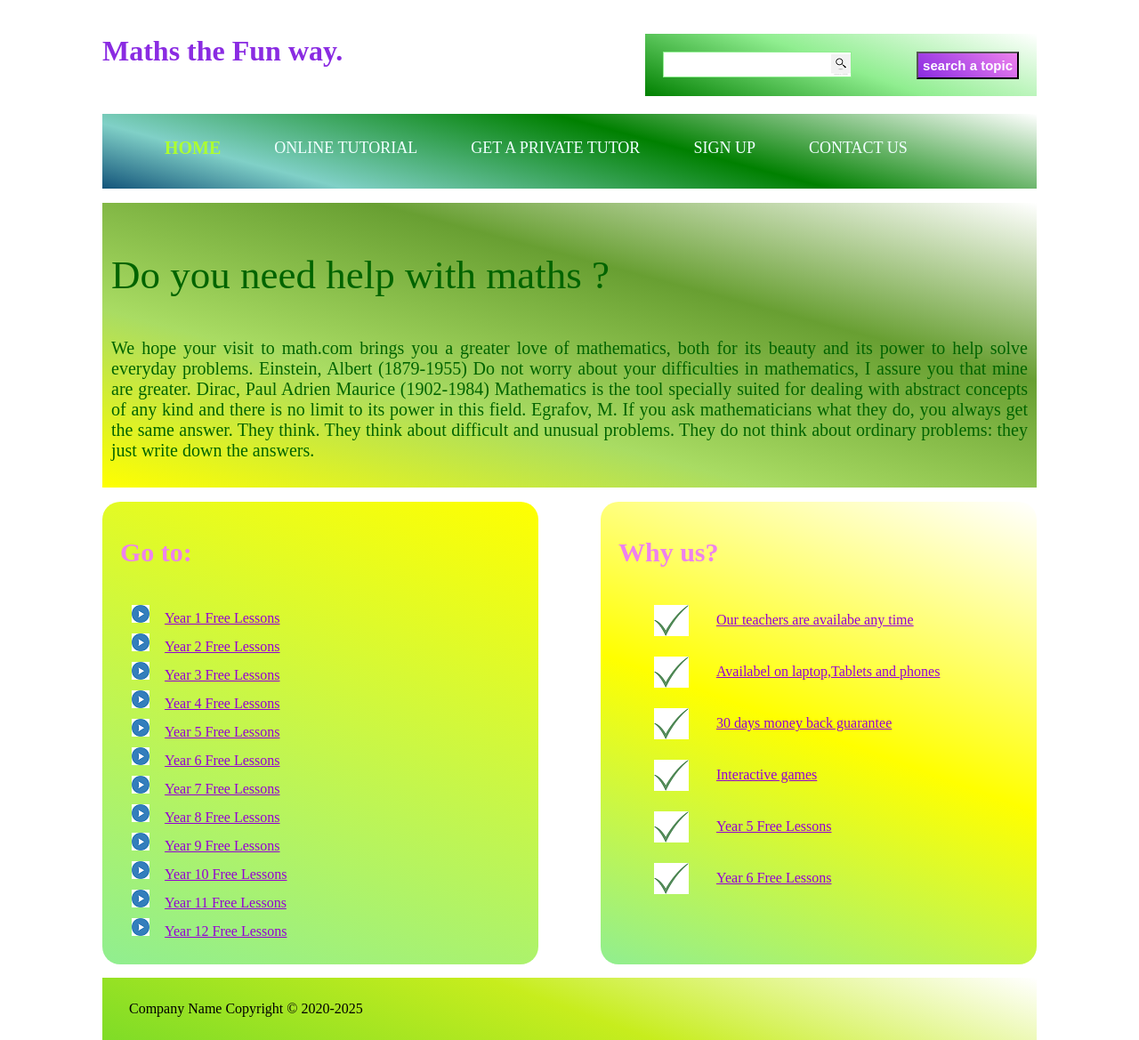
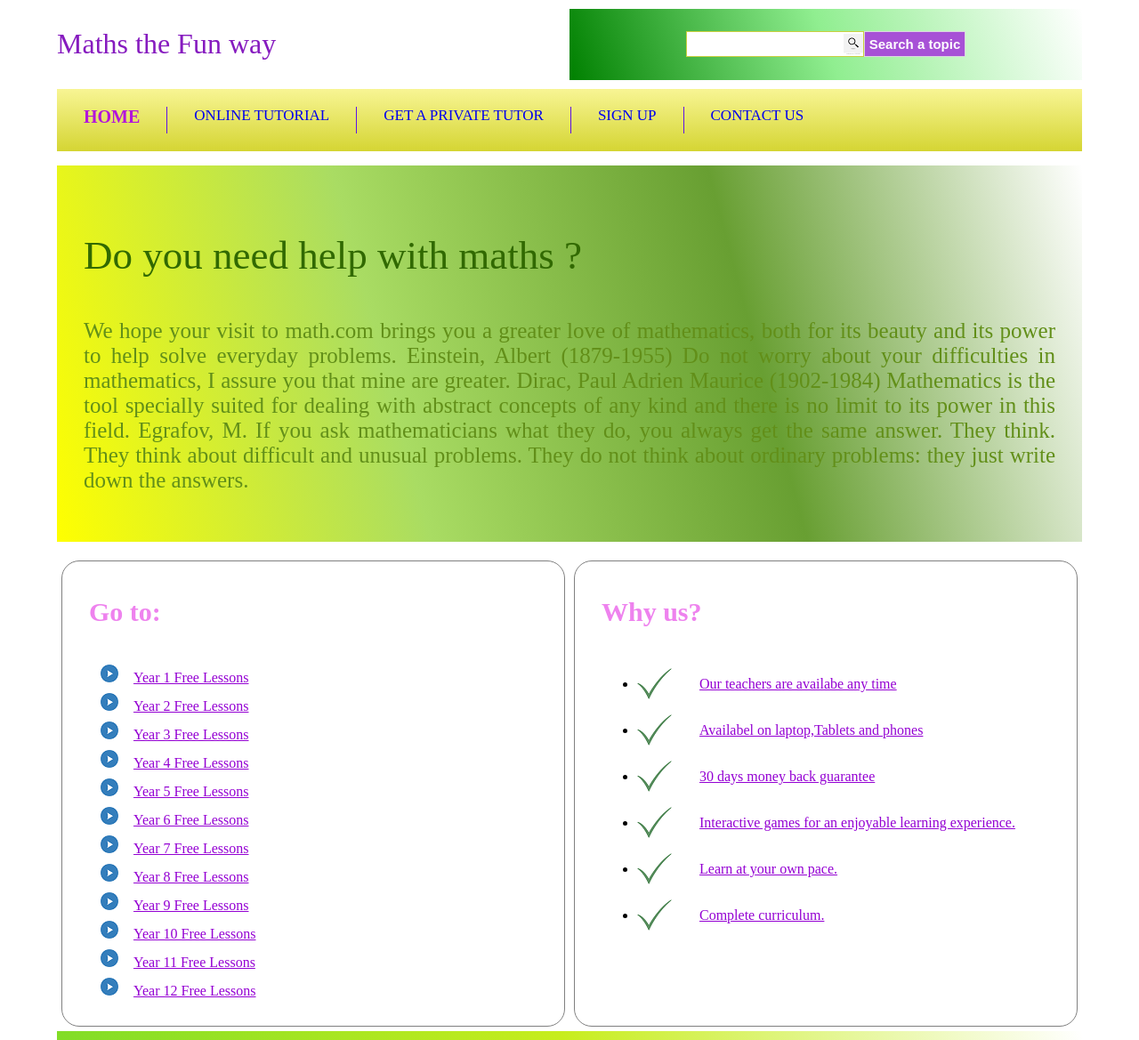
Before and after one commit to vikarm-verma/MathWebsite-fully-responsive, a plain HTML site: page index.html in a window 1280 px wide. Shown: the top 1169 px of the page at 89% size. Drawn offline with Linux system fonts and the light colour scheme.

Commit message:
first commit

```diff
--- a/index.html
+++ b/index.html
@@ -4,31 +4,30 @@
         <meta charset="utf-8">
         <title>Maths Website</title>
         <meta name="viewport" content="width=device-width,initial-scale=1.0,user-scalable=yes">
-    <link rel="stylesheet" href="sytling.css"/>
+        <link rel="stylesheet" href="styling.css"/>
     </head>
+
     <body>
         <div id="container">
             <div id="header">
                 <div id="brand">
-                <h1><a href="#">Maths the Fun way.</a></h1>
+                    <h1><a href="#">Maths the Fun way</a></h1>
                 </div>
             <div id="searchBox">
                 <form method="get">
                     <input type="text" class="text">
-                    <input type="submit" value="search a topic" class="submit">
+                    <input type="submit" value="Search a topic" class="submit">
                 </form>
             </div>
             <div class="clear">
             </div>
             </div>
         <div id="menu">
-            <ul>
-                <li><a href="#" class="active">Home</a></li>
-                <li><a href="#">Online Tutorial</a></li>
-                <li><a href="#">Get a private tutor</a></li>
-                <li><a href="#">Sign up</a></li>
-                <li><a href="#">Contact us</a></li>
-            </ul>
+                <a href="#" class="active">Home</a>
+                <a href="#">Online Tutorial</a>
+                <a href="#">Get a private tutor</a>
+                <a href="#">Sign up</a>
+                <a href="#">Contact us</a>
         </div>
         <div id="introduction">
             <h3>Do you need help with maths ?</h3>
@@ -43,6 +42,8 @@ Mathematics is the tool specially suited for dealing with abstract concepts of a
 Egrafov, M.
 If you ask mathematicians what they do, you always get the same answer. They think. They think about difficult and unusual problems. They do not think about ordinary problems: they just write down the answers.</p>
         </div>
+        <div class="sidebars">
+            <div class="sidebarWrapper">
                  <div id="leftsidebar" class="sidebar">
             <h3>Go to:</h3>
             <ul>
@@ -60,22 +61,28 @@ If you ask mathematicians what they do, you always get the same answer. They thi
                 <li><a href="#">Year 12 Free Lessons</a></li>
             </ul>
            </div>
+       </div>
+            <div class="sidebarWrapper">
         <div id="rightsidebar" class="sidebar">
           <h3>Why us?</h3>
             <ul>
                 <li><a href="#">Our teachers are availabe any time</a></li>
                 <li><a href="#">Availabel on laptop,Tablets and phones</a></li>
                 <li><a href="#">30 days money back guarantee</a></li>
-                <li><a href="#">Interactive games </a></li>
-                <li><a href="#">Year 5 Free Lessons</a></li>
-                <li><a href="#">Year 6 Free Lessons</a></li>
+                <li><a href="#">Interactive games for an enjoyable learning experience.</a></li>
+                            <li><a href="#">Learn at your own pace.</a></li>
+                            <li><a href="#">Complete curriculum.</a></li>
 
             </ul>
+            </div>
+
+            </div>
+
             </div>
         <div class="clear"></div>
         <footer class="footer">
             <div><p>
-                Company Name Copyright &copy 2020-2025
+                Company Name Copyright &copy; 2020-2025
                 </p></div>
         </footer>
         </div>
--- /dev/null
+++ b/styling.css
@@ -0,0 +1,246 @@
+/*styling.css*/
+body{
+    font:Arial,Helvetica,sans-serif;
+    margin:0;
+    padding:0;
+}
+*{
+    box-sizing:border-box;
+}
+
+#container {
+    width:90%;
+/*    border:1px solid grey;*/
+    margin:0 auto;
+    display:flex;
+    flex-direction: column;
+    height: 100vh;
+}
+
+#header{
+/*    height:100px;*/
+    padding:10px 0;
+    display: flex;
+    flex-wrap: wrap;
+}
+
+#brand{
+/*    float:left; */
+    flex:50%;
+}
+
+h1 a{
+    font-size: :50px;
+    font-weight: 100;
+    color:#861BBF;
+    text-decoration:none;
+}
+
+#searchBox{
+/*    float:right;*/
+    flex:50%;
+    background:linear-gradient(20deg,green,lightgreen,white);
+    background:-webkit-linear-gradient(20deg,green,lightgreen,white);
+    background:-o-linear-gradient(20deg,green,lightgreen,white);
+    background:-moz-linear-gradient(20deg,green,lightgreen,white);
+    min-width:400px;
+/*    height: 100px;*/
+    padding:20px;
+/*    margin-top:20px; */
+    display:flex;
+    justify-content: center;
+    align-items: center;
+}
+
+.text{
+    float:left;
+    width:200px;
+    padding:5px;
+    font-size:15px;
+    color:#E36A0C;
+    background:white url(images/search.png) right center no-repeat;
+    border:1px solid #C8D03E;
+}
+
+.submit{
+    float:right;
+    padding:5px;
+    font-weight: bold;
+    color:white;
+    background:#A751D6;
+    font-size: 15px;
+    border:1px solid #DCD5E1;
+}
+
+.clear{
+    clear:both;
+}
+
+#menu{
+/*    height: 150px;*/
+    background: linear-gradient(#F8F594, #D5D533);
+    background: -webkit-linear-gradient(#F8F594, #D5D533);
+    background: -o-linear-gradient(#F8F594, #D5D533);
+    background: -moz-linear-gradient(#F8F594, #D5D533);
+    padding: 20px 0;
+    display: flex;
+    flex-wrap: wrap;
+}
+/*
+ul{
+    list-style: none;
+}
+*/
+#menu a{
+/*    float:left;*/
+    padding:0 30px;
+    height:30px;
+    border-right: 1px solid #5d12e7;
+}
+#menu a:last-child{
+    border-right: none;
+}
+
+#menu a{
+    text-decoration: none;
+    text-transform: uppercase;
+    font-size: 17px;
+    color:#5d12e7
+    line-height:30px;
+    transition: font-size 0.3s ease;
+    -webkit-transition: font-size 0.3s ease;
+    -moz-transition: font-size 0.3s ease;
+    -o-transition: font-size 0.3s ease;
+    -ms-transition: font-size 0.3s ease;
+}
+
+#menu a:hover, #menu a.active{
+    font-size: 20px;
+    font-weight: bold;
+    color:#B314DB;
+}
+
+/*small screens: vertical menu here it is very important to take care of spaces too*/
+@media screen and (max-width: 700px){
+    #menu{
+        flex-direction: column;
+        align-content: center;
+    }
+    #menu a{
+        border-right: none;
+    }
+}
+
+#introduction{
+    background:linear-gradient(15deg,yellow,#A9DC63,#689F32,white);
+    background:-webkit-linear-gradient(15deg,yellow,#A9DC63,#689F32,white);
+    background:-o-linear-gradient(15deg,yellow,#A9DC63,#689F32,white);
+    background:-moz-linear-gradient(15deg,yellow,#A9DC63,#689F32,white);
+    background:-ms-linear-gradient(15deg,yellow,#A9DC63,#689F32,white);
+    padding:30px;
+    margin:16px 0px;
+
+}
+
+#introduction h3{
+    font-size:45px;
+    color:#316901;
+    font-weight: normal;
+}
+
+#introduction p{
+    font-size:25px;
+    color:#628F19;
+    text-align: justify;
+}
+
+/*sidebars*/
+.sidebars{
+    display: flex;
+    flex-wrap: wrap;
+}
+
+.sidebarWrapper{
+    padding:5px;
+    flex:50%;
+}
+
+.sidebar{
+    height:100%;
+    width:100%;
+    border:1px solid grey;
+    border-radius: 20px;
+    padding:10px 30px;
+/*    flex: 50%;*/
+}
+
+/*
+#leftsidebar{
+     background:linear-gradient(20deg,lightgreen,yellow);
+}
+#rightsidebar{
+ background:linear-gradient(20deg,lightgreen,yellow,white);
+
+}
+*/
+.sidebar h3{
+    color:violet;
+    font-size: 30px;
+}
+
+.sidebar ul{
+    padding-top:8px;
+}
+/*
+#leftsidebar ul{
+    padding-top:8px;
+}
+*/
+
+#leftsidebar ul li{
+    padding:4px 0px 4px 10px;
+    list-style-image: url(images/arrow.png);
+}
+
+#rightsidebar ul li {
+    padding:17px 0px 17px 70px;
+    background: url(images/tick.png) no-repeat left center;
+}
+
+.sidebar ul li a{
+    text-decoration: :none;
+    font-size: :20px;
+    color:darkviolet;
+    transition: font-size 0.3s ease;
+    -webkit-transition: font-size 0.3s ease;
+    -moz-transition: font-size 0.3s ease;
+    -o-transition: font-size 0.3s ease;
+    -ms-transition: font-size 0.3s ease;
+}
+
+.sidebar ul li a:hover, .sidebar ul li a.active{
+    text-decoration: none;
+    color:mediumvioletred;
+    font-size:23px;
+    font-weight: bold;
+}
+
+/*
+#leftsidebar{
+    float:left;
+}
+#rightsidebar{
+    float:right;
+}
+*/
+
+.footer{
+    height: 60px;
+    background: linear-gradient(20deg,#7FDC27,#C7ED1D,white);
+    background: -webkit-linear-gradient(20deg,#7FDC27,#C7ED1D,white);
+    background: -o-linear-gradient(20deg,#7FDC27,#C7ED1D,white);
+    background: -moz-linear-gradient(20deg,#7FDC27,#C7ED1D,white);
+    background: -ms-linear-gradient(20deg,#7FDC27,#C7ED1D,white);
+    padding:10px 30px;
+    margin-top:auto;
+}
--- a/sytling.css
+++ /dev/null
@@ -1,187 +0,0 @@
-body{
-    font:Arial,Helvetica,sans-serif;
-}
-#container {
-    width:1050px;
-/*    border:1px solid grey;*/
-    margin:0px auto;
-}
-#header{
-    height:100px;
-    padding:10px 0px;
-}
-
-#brand{
-    float:left;
-}
-
-h1 a{
-    font-size: :50px;
-    font-weight: 100px;
-    color:blueviolet;
-    text-decoration:none;
-}
-
-#searchBox{
-    float:right;
-    background:linear-gradient(20deg,green,lightgreen,white);
-    width:400px;
-    height: 50px;
-    padding:20px 20px 0px 20px;
-    margin-top:20px;
-}
-.text{
-    float:left;
-    width:200px;
-    padding:5px;
-    font-size:15px;
-    color:orange;
-    background:white url(images/search.png) right center no-repeat;
-    border:1px solid lightgreen;
-}
-
-.submit{
-    float:right;
-    padding:5px;
-    font-weight: bold;
-    color:white;
-    background:linear-gradient(40deg,blueviolet,violet);
-    font-size: 15px;
-}
-
-.clear{
-    clear:both;
-}
-#menu{
-    height: 70px;
-    background: linear-gradient(15deg, #13547a 0%, #80d0c7 20%,green,white);
-    padding:7px 0;
-}
-ul{
-    list-style: none;
-}
-#menu ul li{
-    float:left;
-    padding:0 30px;
-    height:30px;
-    border-right: :1px solid|
-}
-
-menu ul li :last-child{
-    border-right: none;
-}
-
-#menu ul li a{
-    text-decoration: none;
-    text-transform: uppercase;
-    font-size: 18px;
-    color:azure;
-    line-height:30px;
-    transition: font-size 0.3s ease;
-    -webkit-transition: font-size 0.3s ease;
-    -moz-transition: font-size 0.3s ease;
-    -o-transition: font-size 0.3s ease;
-    -ms-transition: font-size 0.3s ease;
-}
-
-#menu ul li a:hover,#menu ul li a.active{
-    font-size: 20px;
-    font-weight: bold;
-    color:greenyellow;
-}
-
-#introduction{
-    background:linear-gradient(15deg,yellow,#A9DC63,#689F32,white);
-    padding:10px;
-    margin:16px 0px;
-
-}
-
-#introduction h3{
-    font-size:45px;
-    color:darkgreen;
-    font-weight: normal;
-}
-
-#introduction p{
-    font-size:20px;
-    color:darkgreen;
-    text-align: justify;
-}
-
-.sidebar{
-    height:500px;
-    width: 450px;
-
-    border-radius: 20px;
-    padding:10px 20px;
-
-}
-
-#leftsidebar{
-     background:linear-gradient(20deg,lightgreen,yellow);
-}
-#rightsidebar{
- background:linear-gradient(20deg,lightgreen,yellow,white);
-
-}
-.sidebar h3{
-    color:violet;
-    font-size: 30px;
-}
-
-#leftsidebar ul{
-    padding-top:8px;
-
-}
-
-#leftsidebar ul li{
-    padding:4px 0px 4px 10px;
-
-    list-style-image: url(images/arrow.png);
-}
-
-#rightsidebar ul li {
-
-    background: url(images/tick.png) no-repeat left center;
-
-    padding:20px 0px 20px 70px;
-
-}
-
-.sidebar ul li a{
-    text-decoration: :none;
-    font-size: :20px;
-    color:darkviolet;
-    transition: font-size 0.3s ease;
-    -webkit-transition: font-size 0.3s ease;
-    -moz-transition: font-size 0.3s ease;
-    -o-transition: font-size 0.3s ease;
-    -ms-transition: font-size 0.3s ease;
-}
-.sidebar ul li a:hover , .sidebar ul li a.active{
-    text-decoration: none;
-    color:mediumvioletred;
-    font-size:23px;
-    font-weight: bold;
-
-}
-
-
-
-
-
-#leftsidebar{
-    float:left;
-}
-#rightsidebar{
-    float:right;
-}
-
-.footer{
-    height: 50px;
-    background: linear-gradient(20deg,#7FDC27,#C7ED1D,white);
-    padding:10px 30px;
-    margin-top:15px
-
-}
```
Also changed, not shown: readme.txt. Lines whose indentation alone changed are shown as unchanged.
